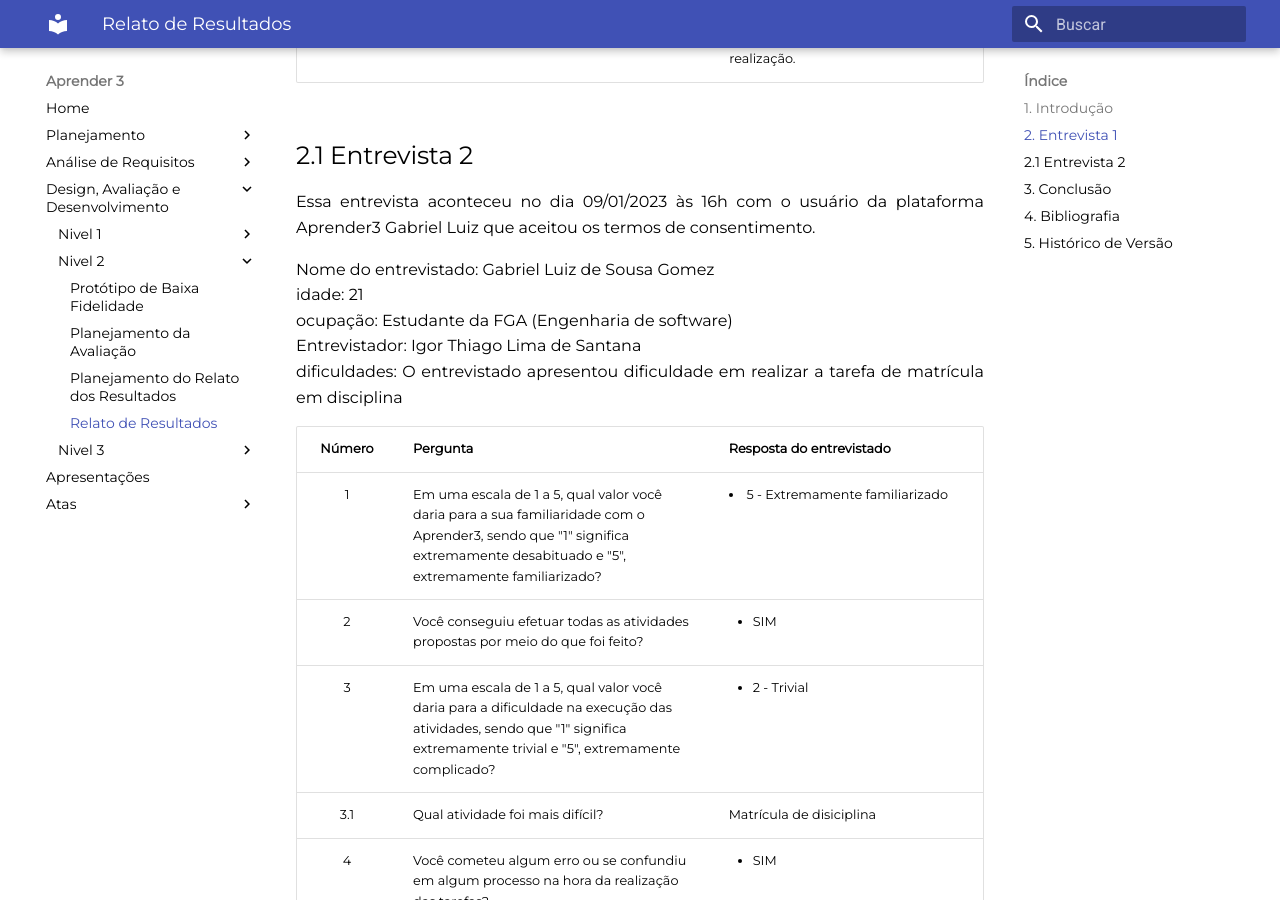
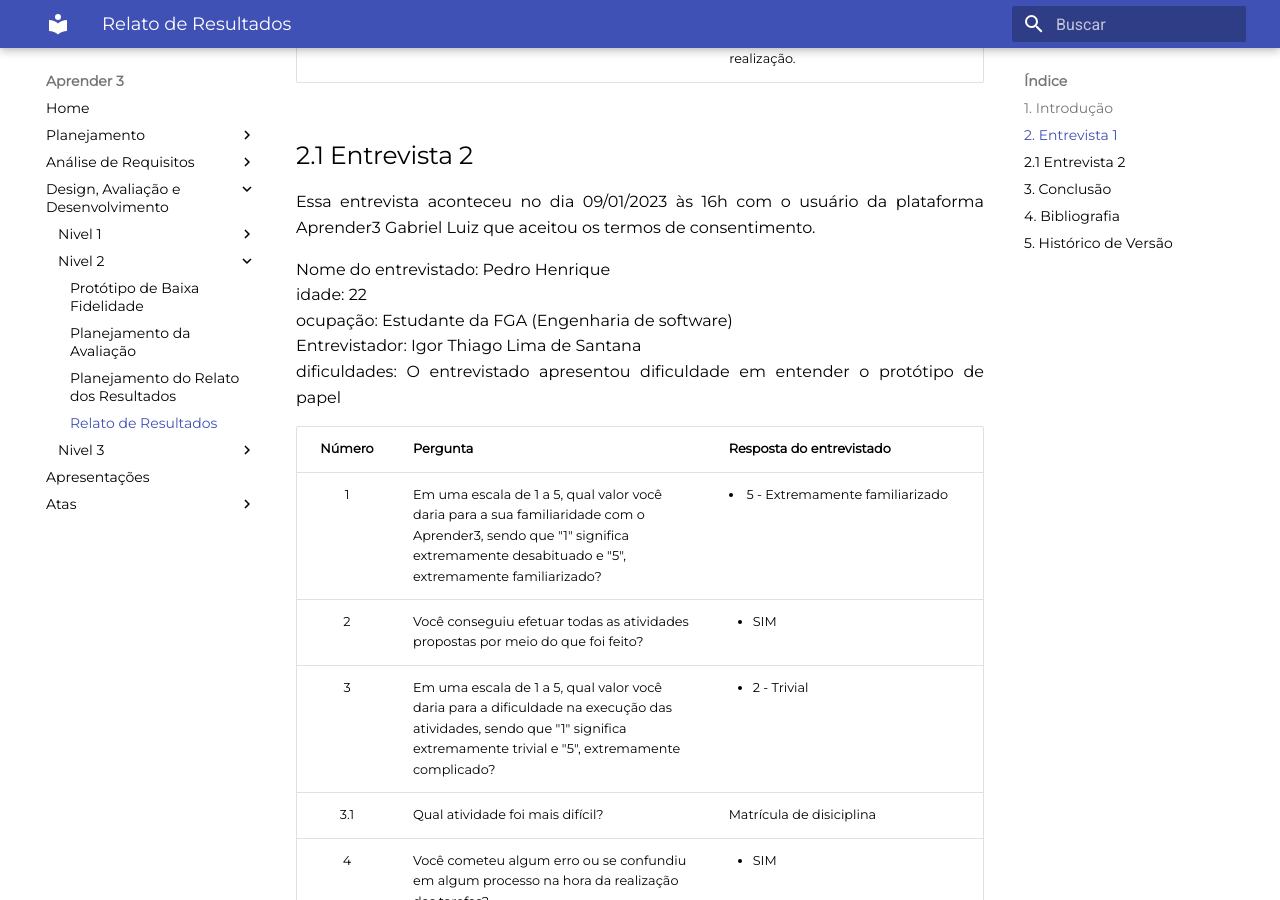
Before and after one commit to mdsreq-fga-unb/2022.2-Aprender3, an MkDocs documentation site: the page built from docs/DesignAvalDesenv/nivel2/relato_de_resultados.md, in a window 1280 px wide and 900 px high, scrolled down 1377 px. Built offline with MkDocs 1.6.1 and Material for MkDocs 9.7.7, drawn with Linux system fonts in a browser that asks for light colours.

Commit message:
Alteração nos documentos de relato de resultados e prototipo de papel

```diff
--- a/docs/DesignAvalDesenv/nivel2/relato_de_resultados.md
+++ b/docs/DesignAvalDesenv/nivel2/relato_de_resultados.md
@@ -29,11 +29,11 @@
 
 Essa entrevista aconteceu no dia 09/01/2023 às 16h com o usuário da plataforma Aprender3 Gabriel Luiz que aceitou os termos de consentimento.
 
-Nome do entrevistado: Gabriel Luiz de Sousa Gomez<br/>
-idade: 21<br/>
+Nome do entrevistado: Pedro Henrique<br/>
+idade: 22<br/>
 ocupação: Estudante da FGA (Engenharia de software)<br/>
 Entrevistador: Igor Thiago Lima de Santana<br/>
-dificuldades: O entrevistado apresentou dificuldade em realizar a tarefa de matrícula em disciplina
+dificuldades: O entrevistado apresentou dificuldade em entender o protótipo de papel
 
 | Número | Pergunta | Resposta do entrevistado |
 |:--:|:---|:---|
```
Also changed, not shown: docs/DesignAvalDesenv/nivel2/prototipoPapel.md (+3 -2 lines).
